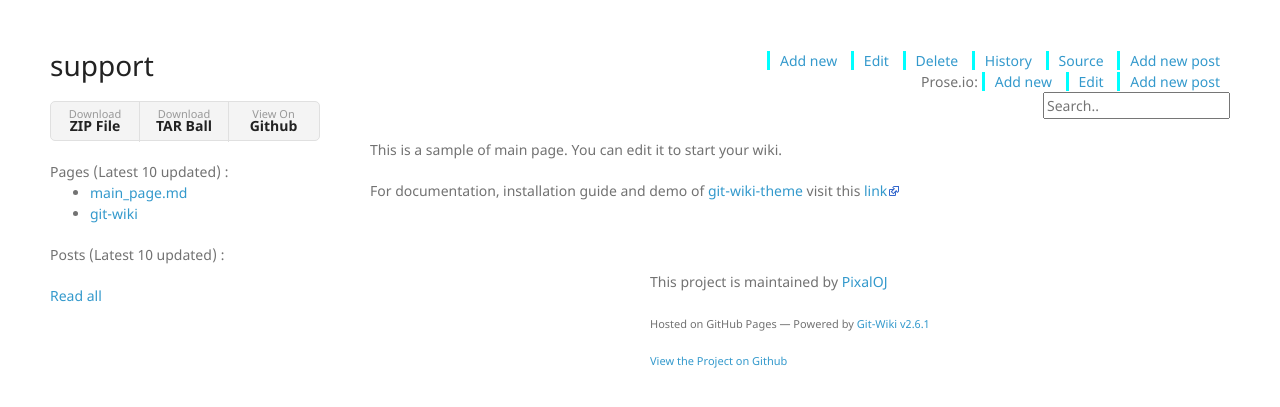
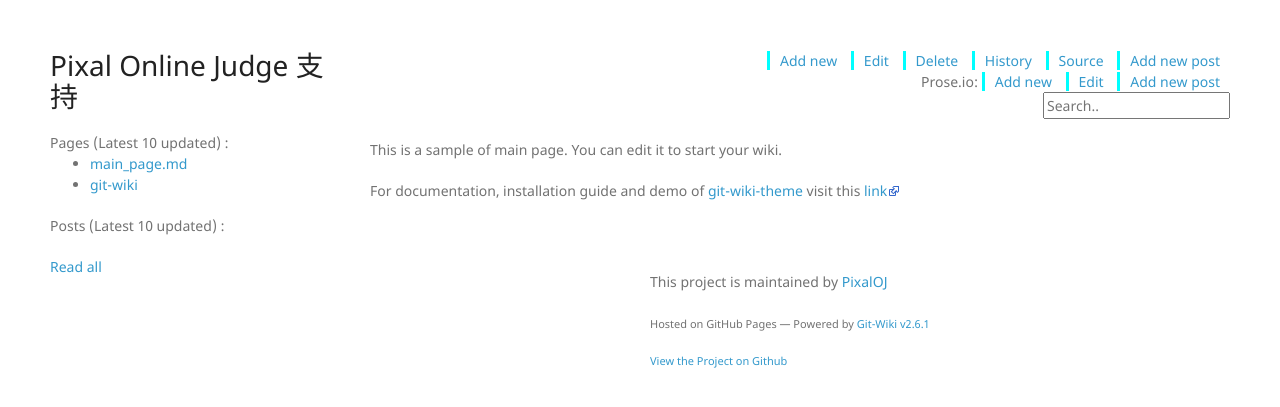
Before and after one commit to PixalOJ/support, a Jekyll site: the page built from wiki/main_page.md, in a window 1280 px wide. Shown: the top 407 px of the page. Built offline with Jekyll 4.4.1, drawn with Linux system fonts in a browser that asks for light colours; nearby versions of some CDN libraries.

Commit message:
Update _config.yml

```diff
--- a/_config.yml
+++ b/_config.yml
@@ -1,7 +1,7 @@
 # (string) Title of your wiki
-title:
+title: Pixal Online Judge 支持
 # (string) Description of your wiki
-description:
+description: 在这里找到解决方法，功能介绍
 # (boolean) Enable/disable wiki page list in sidebar
 show_wiki_pages: true
 # (integer) Maximum number of wiki page to shown in sidebar
@@ -17,7 +17,7 @@ paginate: 5
 paginate_path: "assets/blog/page:num"
 permalink: /blog/posts/:year/:month/:day/:title:output_ext
 # (boolean) Enable/disable download buttons in sidebar
-show_downloads: true
+show_downloads: false
 # (string) Specify branch rendered by gitpages allowing wiki tool buttons to work
 git_branch: "master"
 # (string) Url of logo image, it can be full, absolute or relative.
```
